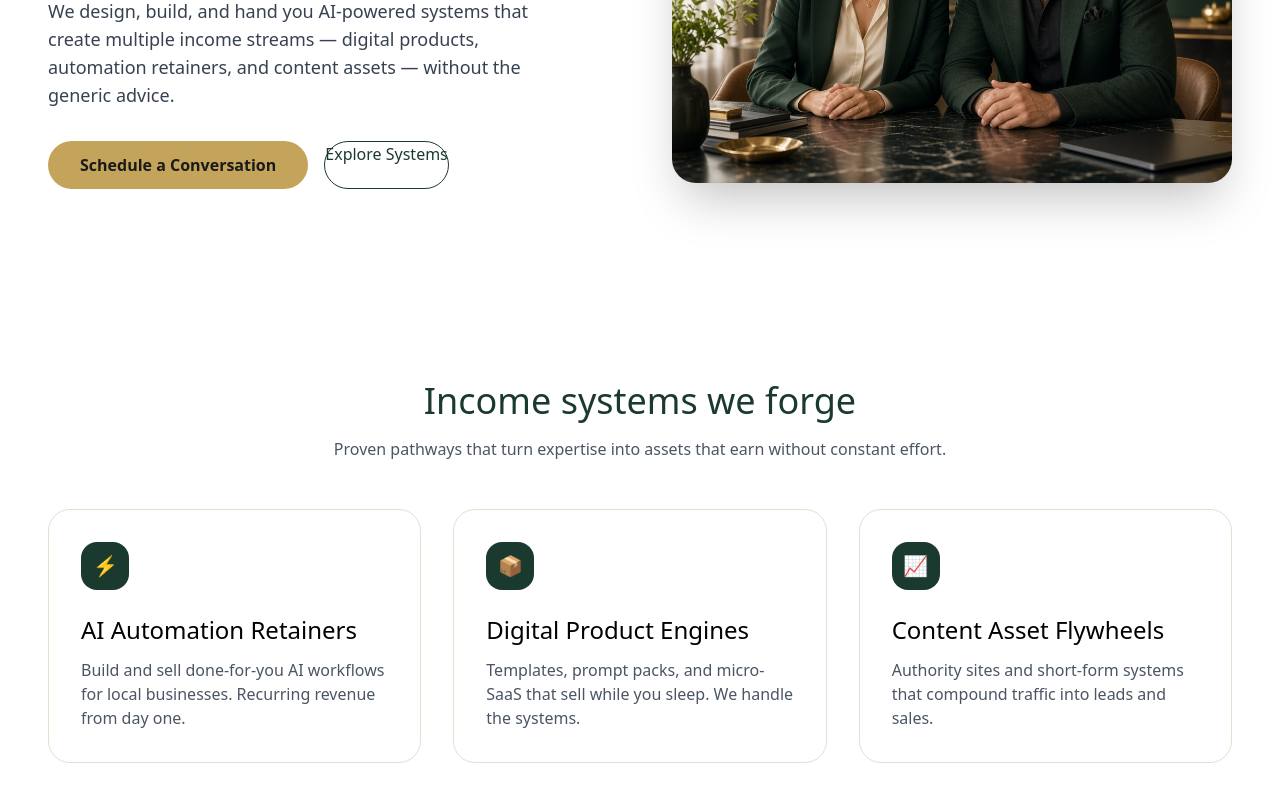
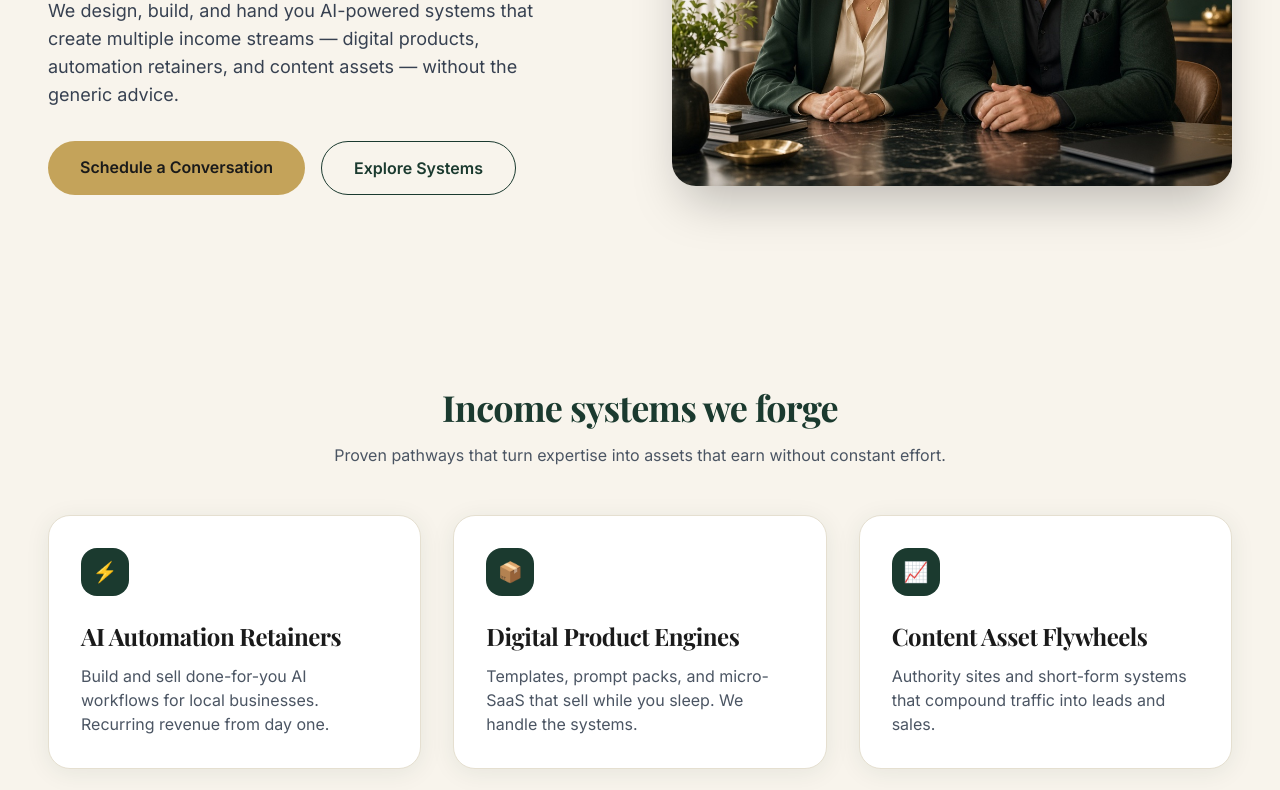
Before and after one commit to copperlang2007/income-forge, a plain HTML site: page index.html in a window 1280 px wide. Shown: the part 412-1202 px from the top of the page. Drawn offline with nearby package versions, Linux system fonts and the light colour scheme.

Commit message:
v1.1 tokens: expanded type scale, spacing, a11y focus, hover states

```diff
--- a/tokens.css
+++ b/tokens.css
@@ -1,42 +1,108 @@
-/* IncomeForge Design Tokens
- * Cream paper · Forest hero · Gold CTA
+/* IncomeForge Design Tokens v1.1
+ * Cream paper · Forest hero · Gold CTA · Warm authority
  */
 
 :root {
-  /* Colors */
+  /* Colors — AA+ contrast */
   --color-forest: #1B3A2F;
   --color-gold: #C4A35A;
+  --color-gold-hover: #B08D3E;
   --color-cream: #F8F4EC;
   --color-ink: #1A1A1A;
-  --color-muted: #6B7280;
+  --color-muted: #4B5563;
   --color-border: #E5DFD0;
+  --color-white: #FFFFFF;
 
-  /* Type */
-  --font-heading: 'Playfair Display', serif;
-  --font-body: 'Inter', system-ui, sans-serif;
+  /* Type scale */
+  --font-heading: 'Playfair Display', Georgia, serif;
+  --font-body: 'Inter', system-ui, -apple-system, sans-serif;
+  --text-xs: 0.75rem;
+  --text-sm: 0.875rem;
+  --text-base: 1rem;
+  --text-lg: 1.125rem;
+  --text-xl: 1.25rem;
+  --text-2xl: 1.5rem;
+  --text-3xl: 1.875rem;
+  --text-4xl: 2.25rem;
+  --text-5xl: 3rem;
+  --text-6xl: 3.75rem;
 
-  /* Spacing & Radius */
+  /* Spacing rhythm (8px base) */
+  --space-2: 0.5rem;
+  --space-4: 1rem;
+  --space-6: 1.5rem;
+  --space-8: 2rem;
+  --space-12: 3rem;
+  --space-16: 4rem;
+  --space-20: 5rem;
+  --space-24: 6rem;
+
+  /* Components */
   --radius-card: 22px;
   --radius-btn: 9999px;
   --shadow-soft: 0 4px 24px rgba(27, 58, 47, 0.08);
+  --shadow-lift: 0 12px 40px rgba(27, 58, 47, 0.12);
 }
 
-/* Component Classes */
+body {
+  font-family: var(--font-body);
+  background: var(--color-cream);
+  color: var(--color-ink);
+  line-height: 1.6;
+}
+
+h1, h2, h3, .serif {
+  font-family: var(--font-heading);
+  font-weight: 700;
+  line-height: 1.15;
+  letter-spacing: -0.02em;
+}
+
 .btn-primary {
   background: var(--color-gold);
   color: var(--color-ink);
   border-radius: var(--radius-btn);
   font-weight: 600;
-  padding: 0.75rem 2rem;
+  padding: 0.875rem 2rem;
+  transition: background 0.2s ease, transform 0.1s ease;
+  display: inline-block;
+  text-align: center;
+}
+.btn-primary:hover,
+.btn-primary:focus-visible {
+  background: var(--color-gold-hover);
+  outline: 2px solid var(--color-forest);
+  outline-offset: 2px;
 }
 .btn-secondary {
   border: 1.5px solid var(--color-forest);
   color: var(--color-forest);
   border-radius: var(--radius-btn);
+  font-weight: 600;
+  padding: 0.875rem 2rem;
+  background: transparent;
+  transition: background 0.2s ease, color 0.2s ease;
+}
+.btn-secondary:hover,
+.btn-secondary:focus-visible {
+  background: var(--color-forest);
+  color: var(--color-white);
+  outline: 2px solid var(--color-gold);
+  outline-offset: 2px;
 }
 .card {
-  background: white;
+  background: var(--color-white);
   border-radius: var(--radius-card);
   border: 1px solid var(--color-border);
   padding: 2rem;
+  box-shadow: var(--shadow-soft);
 }
+.card:hover {
+  box-shadow: var(--shadow-lift);
+}
+
+/* Focus styles for a11y */
+:focus-visible {
+  outline: 2px solid var(--color-gold);
+  outline-offset: 2px;
+}
```
